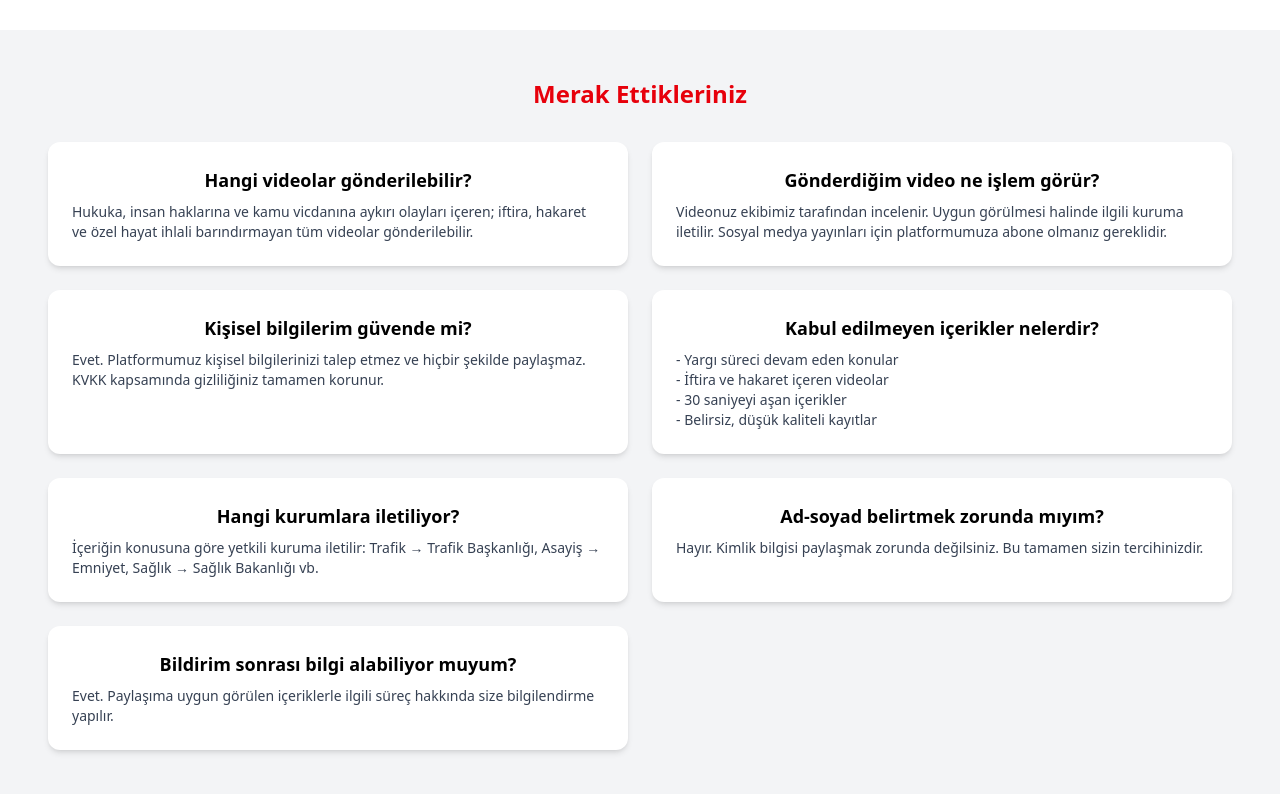
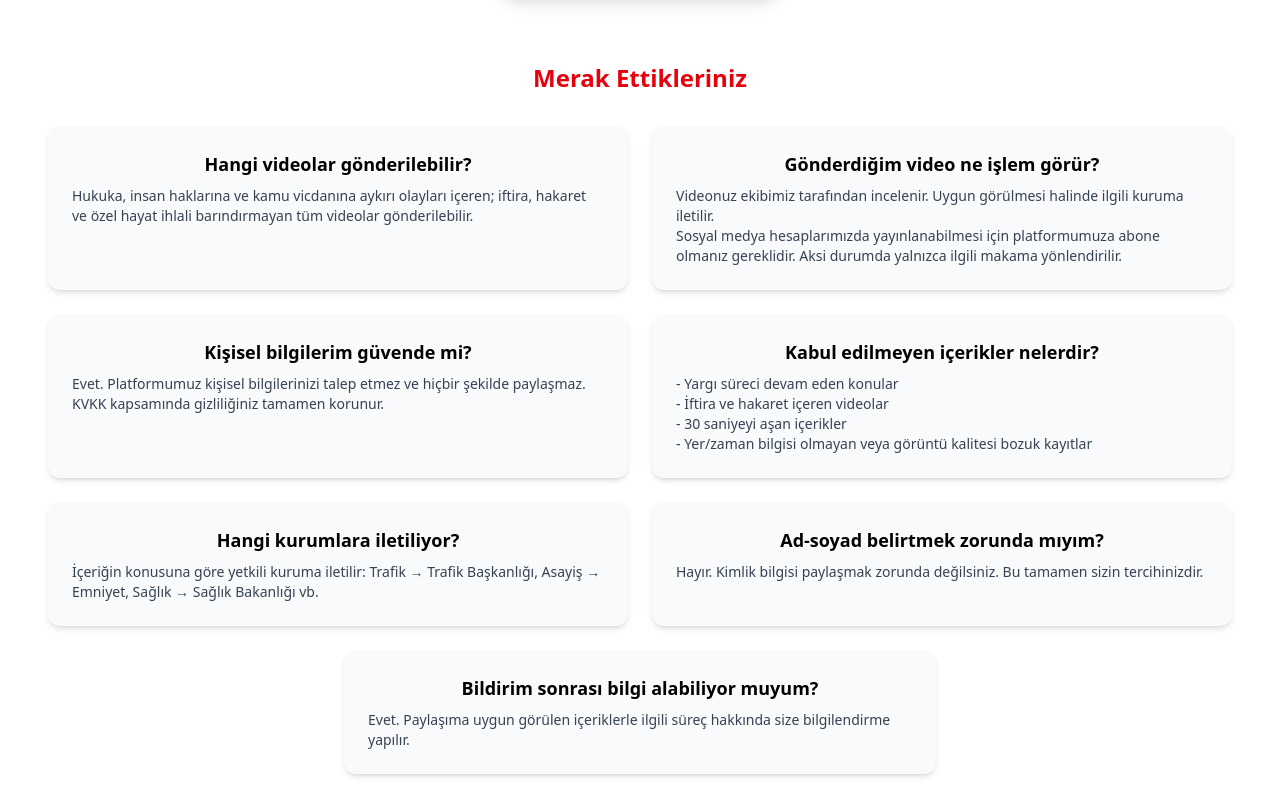
Before and after one commit to GurhanAksoy/tavizyok-website, a Next.js app: page / in a window 1280 px wide. Shown: the part 686-1480 px from the top of the page. Built offline with nearby package versions, Linux system fonts and the light colour scheme.

Commit message:
Update page.js

```diff
--- a/src/app/page.js
+++ b/src/app/page.js
@@ -1,3 +1,4 @@
+
 'use client';
 import Image from 'next/image';
 import Link from 'next/link';
@@ -5,27 +6,38 @@ import Navbar from '@/components/Navbar';
 
 export default function Home() {
   return (
-    <main className="min-h-screen bg-white text-gray-900 font-sans relative">
+    <main className="min-h-screen bg-white text-gray-900 font-sans relative overflow-hidden">
       <Navbar />
 
-      {/* 🔴 Bayraklar */}
-      <div className="absolute top-4 left-4 w-16 h-10 md:w-24 md:h-14 animate-wave z-10">
-        <Image src="/bayrak-turkiye.png" alt="Türk Bayrağı Sol" fill className="object-contain" />
+      {/* 🇹🇷 Bayraklar */}
+      <div className="absolute top-4 left-4 w-12 h-8 md:w-16 md:h-10 animate-wave z-10">
+        <Image src="/bayrak-turkiye.png" alt="Bayrak Sol" fill className="object-contain" />
       </div>
-      <div className="absolute top-4 right-4 w-16 h-10 md:w-24 md:h-14 animate-wave z-10">
-        <Image src="/bayrak-turkiye.png" alt="Türk Bayrağı Sağ" fill className="object-contain" />
+      <div className="absolute top-4 right-4 w-12 h-8 md:w-16 md:h-10 animate-wave z-10">
+        <Image src="/bayrak-turkiye.png" alt="Bayrak Sağ" fill className="object-contain" />
       </div>
 
-      {/* Ana içerik */}
-      <div className="flex flex-col items-center justify-center text-center px-4 py-20">
+      {/* Giriş */}
+      <div className="flex flex-col items-center justify-center text-center px-4 pt-32 pb-16">
         <Image src="/logo.png" alt="TAVİZ YOK Logo" width={250} height={250} className="mb-6" />
-        <div className="text-center max-w-xl mx-auto space-y-2 leading-loose">
-          <p className="text-xl md:text-2xl font-medium text-gray-800">Hukuka, insan haklarına ve kamu vicdanına aykırı;</p>
-          <p className="text-xl md:text-2xl font-medium text-gray-800">haksız veya hukuksuz her durumu</p>
-          <p className="text-xl md:text-2xl font-medium text-gray-800">videoyla belgeleyin, bize gönderin.</p>
-          <p className="text-xl md:text-2xl font-medium text-gray-800">İlgili kuruma iletelim, kamuoyunu</p>
-          <p className="text-xl md:text-2xl font-medium text-gray-800">bilgilendirelim.</p>
+        <div className="max-w-xl mx-auto space-y-2 leading-loose">
+          <p className="text-xl md:text-2xl font-medium text-gray-800">
+            Hukuka, insan haklarına ve kamu vicdanına aykırı;
+          </p>
+          <p className="text-xl md:text-2xl font-medium text-gray-800">
+            haksız veya hukuksuz her durumu
+          </p>
+          <p className="text-xl md:text-2xl font-medium text-gray-800">
+            videoyla belgeleyin, bize gönderin.
+          </p>
+          <p className="text-xl md:text-2xl font-medium text-gray-800">
+            İlgili kuruma iletelim, kamuoyunu
+          </p>
+          <p className="text-xl md:text-2xl font-medium text-gray-800">
+            bilgilendirelim.
+          </p>
         </div>
+
         <a
           href="https://wa.me/905304066686"
           target="_blank"
@@ -36,53 +48,58 @@ export default function Home() {
         </a>
       </div>
 
-      {/* ✅ Merak Ettikleriniz */}
-      <div className="px-6 md:px-12 py-12 bg-gray-100">
+      {/* SSS */}
+      <section className="px-6 md:px-12 pb-16">
         <h2 className="text-2xl font-bold text-red-600 text-center mb-8">Merak Ettikleriniz</h2>
         <div className="grid grid-cols-1 md:grid-cols-2 gap-6">
-          {[
-            {
-              title: 'Hangi videolar gönderilebilir?',
-              content: 'Hukuka, insan haklarına ve kamu vicdanına aykırı olayları içeren; iftira, hakaret ve özel hayat ihlali barındırmayan tüm videolar gönderilebilir.',
-            },
-            {
-              title: 'Gönderdiğim video ne işlem görür?',
-              content:
-                'Videonuz ekibimiz tarafından incelenir. Uygun görülmesi halinde ilgili kuruma iletilir. Sosyal medya yayınları için platformumuza abone olmanız gereklidir.',
-            },
-            {
-              title: 'Kişisel bilgilerim güvende mi?',
-              content:
-                'Evet. Platformumuz kişisel bilgilerinizi talep etmez ve hiçbir şekilde paylaşmaz. KVKK kapsamında gizliliğiniz tamamen korunur.',
-            },
-            {
-              title: 'Kabul edilmeyen içerikler nelerdir?',
-              content:
-                '- Yargı süreci devam eden konular\n- İftira ve hakaret içeren videolar\n- 30 saniyeyi aşan içerikler\n- Belirsiz, düşük kaliteli kayıtlar',
-            },
-            {
-              title: 'Hangi kurumlara iletiliyor?',
-              content:
-                'İçeriğin konusuna göre yetkili kuruma iletilir: Trafik → Trafik Başkanlığı, Asayiş → Emniyet, Sağlık → Sağlık Bakanlığı vb.',
-            },
-            {
-              title: 'Ad-soyad belirtmek zorunda mıyım?',
-              content:
-                'Hayır. Kimlik bilgisi paylaşmak zorunda değilsiniz. Bu tamamen sizin tercihinizdir.',
-            },
-            {
-              title: 'Bildirim sonrası bilgi alabiliyor muyum?',
-              content:
-                'Evet. Paylaşıma uygun görülen içeriklerle ilgili süreç hakkında size bilgilendirme yapılır.',
-            },
-          ].map((faq, idx) => (
-            <div key={idx} className="bg-white rounded-xl shadow-md p-6 text-left whitespace-pre-line">
-              <h3 className="font-semibold mb-2 text-lg text-black text-center">{faq.title}</h3>
-              <p className="text-sm text-gray-700">{faq.content}</p>
-            </div>
-          ))}
+          <div className="bg-gray-50 rounded-xl shadow-md p-6 text-left">
+            <h3 className="font-semibold mb-2 text-lg text-black text-center">Hangi videolar gönderilebilir?</h3>
+            <p className="text-sm text-gray-700">
+              Hukuka, insan haklarına ve kamu vicdanına aykırı olayları içeren; iftira, hakaret ve özel hayat ihlali barındırmayan tüm videolar gönderilebilir.
+            </p>
+          </div>
+          <div className="bg-gray-50 rounded-xl shadow-md p-6 text-left">
+            <h3 className="font-semibold mb-2 text-lg text-black text-center">Gönderdiğim video ne işlem görür?</h3>
+            <p className="text-sm text-gray-700">
+              Videonuz ekibimiz tarafından incelenir. Uygun görülmesi halinde ilgili kuruma iletilir.<br />
+              Sosyal medya hesaplarımızda yayınlanabilmesi için platformumuza abone olmanız gereklidir. Aksi durumda yalnızca ilgili makama yönlendirilir.
+            </p>
+          </div>
+          <div className="bg-gray-50 rounded-xl shadow-md p-6 text-left">
+            <h3 className="font-semibold mb-2 text-lg text-black text-center">Kişisel bilgilerim güvende mi?</h3>
+            <p className="text-sm text-gray-700">
+              Evet. Platformumuz kişisel bilgilerinizi talep etmez ve hiçbir şekilde paylaşmaz. KVKK kapsamında gizliliğiniz tamamen korunur.
+            </p>
+          </div>
+          <div className="bg-gray-50 rounded-xl shadow-md p-6 text-left">
+            <h3 className="font-semibold mb-2 text-lg text-black text-center">Kabul edilmeyen içerikler nelerdir?</h3>
+            <p className="text-sm text-gray-700">
+              - Yargı süreci devam eden konular<br />
+              - İftira ve hakaret içeren videolar<br />
+              - 30 saniyeyi aşan içerikler<br />
+              - Yer/zaman bilgisi olmayan veya görüntü kalitesi bozuk kayıtlar
+            </p>
+          </div>
+          <div className="bg-gray-50 rounded-xl shadow-md p-6 text-left">
+            <h3 className="font-semibold mb-2 text-lg text-black text-center">Hangi kurumlara iletiliyor?</h3>
+            <p className="text-sm text-gray-700">
+              İçeriğin konusuna göre yetkili kuruma iletilir: Trafik → Trafik Başkanlığı, Asayiş → Emniyet, Sağlık → Sağlık Bakanlığı vb.
+            </p>
+          </div>
+          <div className="bg-gray-50 rounded-xl shadow-md p-6 text-left">
+            <h3 className="font-semibold mb-2 text-lg text-black text-center">Ad-soyad belirtmek zorunda mıyım?</h3>
+            <p className="text-sm text-gray-700">
+              Hayır. Kimlik bilgisi paylaşmak zorunda değilsiniz. Bu tamamen sizin tercihinizdir.
+            </p>
+          </div>
+          <div className="bg-gray-50 rounded-xl shadow-md p-6 text-left md:col-span-2 md:w-1/2 md:mx-auto">
+            <h3 className="font-semibold mb-2 text-lg text-black text-center">Bildirim sonrası bilgi alabiliyor muyum?</h3>
+            <p className="text-sm text-gray-700">
+              Evet. Paylaşıma uygun görülen içeriklerle ilgili süreç hakkında size bilgilendirme yapılır.
+            </p>
+          </div>
         </div>
-      </div>
+      </section>
     </main>
   );
 }
```
